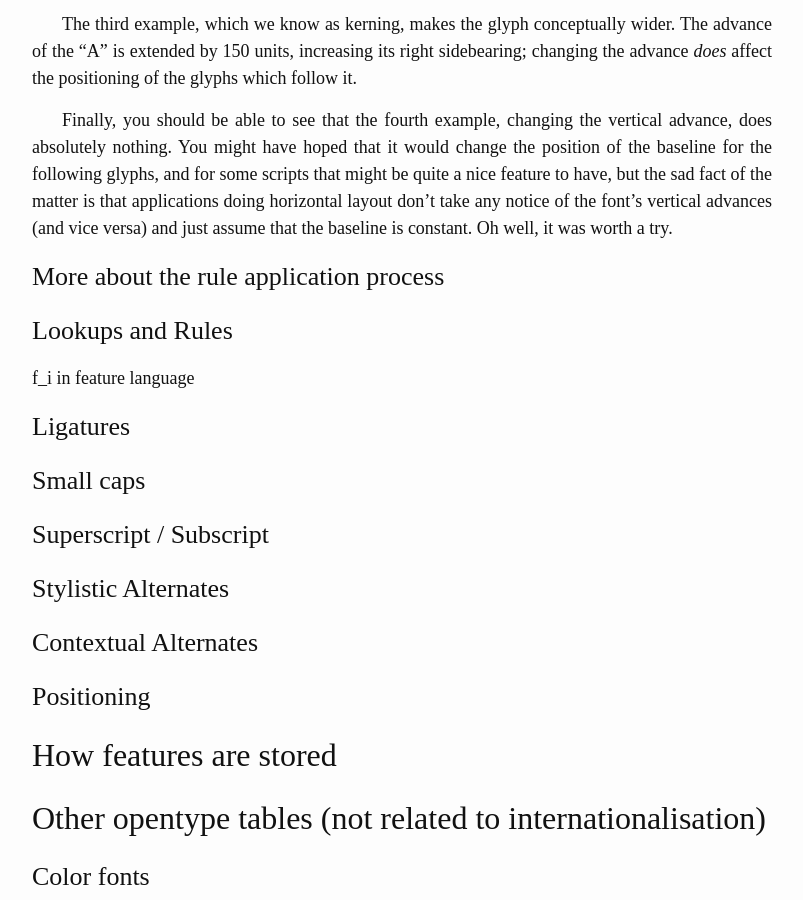
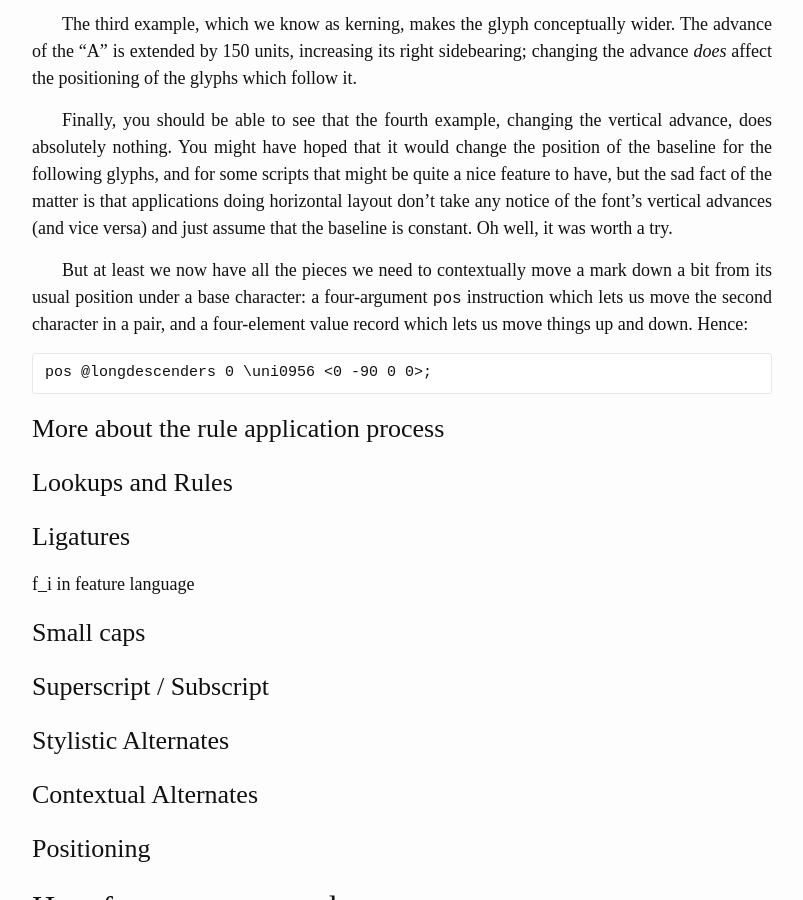
Before and after one commit to simoncozens/fonts-and-layout, a Jekyll site: the page built from features.md, in a window 1280 px wide and 900 px high, scrolled down 9591 px. Shown: the whole window, without its empty margins (238-1041 px from the left). Built offline with Jekyll 4.4.1, drawn with Linux system fonts in a browser that asks for light colours.

Commit message:
Finish off that wee subsection.

```diff
--- a/features.md
+++ b/features.md
@@ -237,13 +237,18 @@ The third example, which we know as kerning, makes the glyph conceptually wider.
 
 Finally, you should be able to see that the fourth example, changing the vertical advance, does absolutely nothing. You might have hoped that it would change the position of the baseline for the following glyphs, and for some scripts that might be quite a nice feature to have, but the sad fact of the matter is that applications doing horizontal layout don't take any notice of the font's vertical advances (and vice versa) and just assume that the baseline is constant. Oh well, it was worth a try.
 
+But at least we now have all the pieces we need to contextually move a mark down a bit from its usual position under a base character: a four-argument `pos` instruction which lets us move the second character in a pair, and a four-element value record which lets us move things up and down. Hence:
+
+    pos @longdescenders 0 \uni0956 <0 -90 0 0>;
+
 ### More about the rule application process
 
 ### Lookups and Rules
 
+### Ligatures
+
 f_i in feature language
 
-### Ligatures
 ### Small caps
 ### Superscript / Subscript
 ### Stylistic Alternates
```
